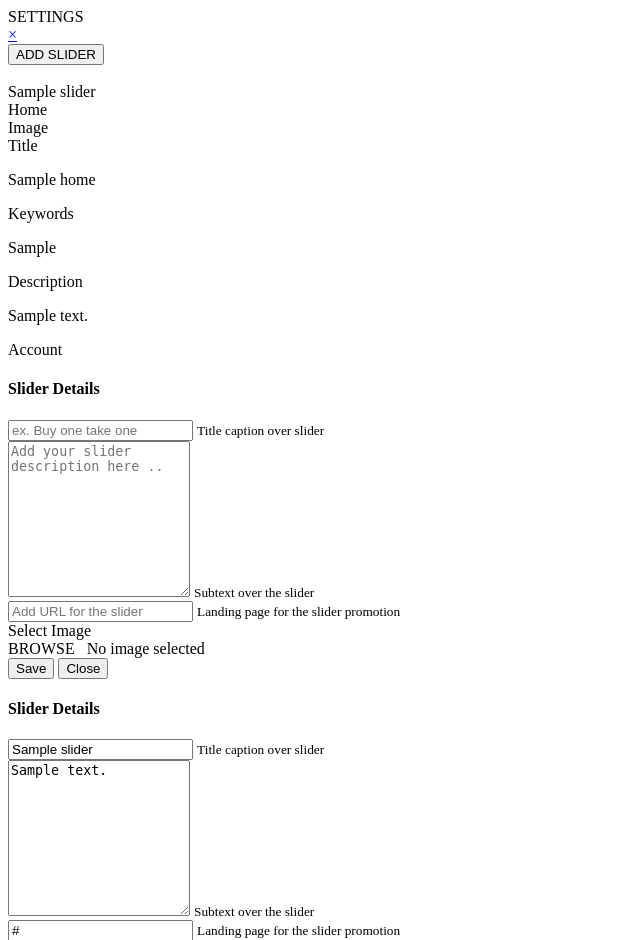
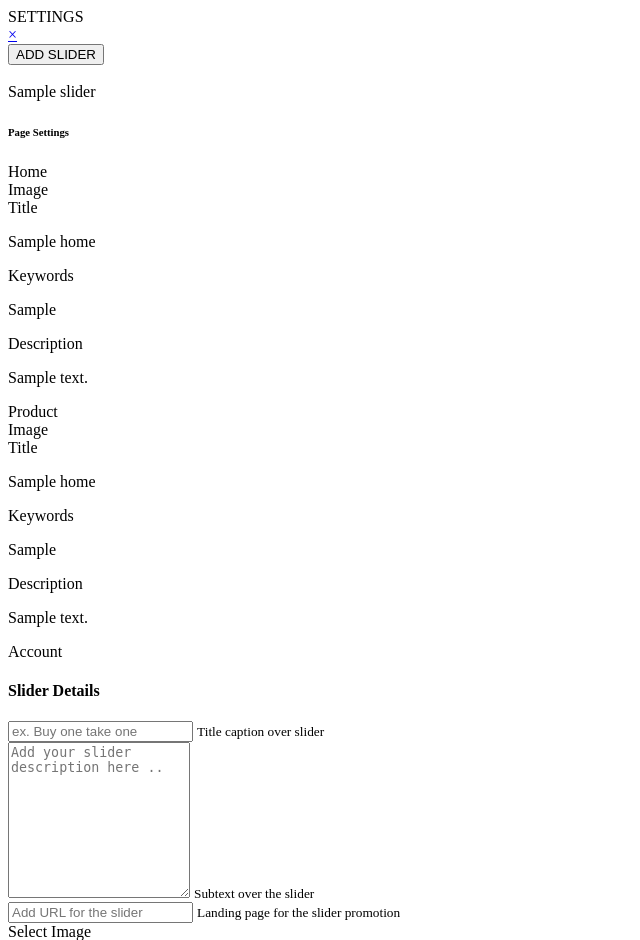
Before and after one commit to monddiestro/cytek-cms, a PHP site: the page made by application/views/admin-settings.php in a window 1280 px wide. Shown: the top 940 px of the page, without its empty margins (0-640 px from the left). Run offline with PHP 8.4, Linux system fonts and the light colour scheme; the template is opened without the code that fills it: most values are stand-ins (such as "Sample title", 1, 10 or a date in 2020); data that the repository does not hold is empty.

Commit message:
change product description homepage

```diff
--- a/application/controllers/Home.php
+++ b/application/controllers/Home.php
@@ -30,6 +30,7 @@ class Home extends CI_Controller
         $navigation["navs"] = $this->category_model->pull_subcategories();
         $navigation["page"] = "";
         $body_data["categories"] = $this->category_model->pull_categories();
+        $body_data["product_description"] = $this->page_model->pull_description(2);
         $body_data["featured"] = $this->product_model->pull_products_featured();
         $body_data["events"] = $this->event_model->pull_events();
         $body_data["slider"] = $this->page_model->pull_slider();
--- a/application/views/admin-settings.php
+++ b/application/views/admin-settings.php
@@ -37,6 +37,7 @@
               <button class="btn btn-primary" type="button" data-toggle="modal" data-target="#new-slider" class="btn btn-primary">ADD SLIDER</button>
             </div>
             <div class="card-header">
+              <div class="row">
                 <?php foreach($sliders as $s): ?>
                 <div class="col-sm-4">
                   <div class="card">
@@ -57,6 +58,52 @@
                   </div>
                 </div>
                 <?php endforeach ?>
+              </div>
+            </div>
+          </div>
+        </div>
+      </div>
+      <div class="row mt-5">
+        <div class="col-sm-12">
+          <h6 class="fw-bold">Page Settings</h6>
+        </div>
+      </div>
+      <div class="row mt-3">
+        <div class="col-sm-12">
+          <div class="card">
+            <div class="card-header">
+              <div class="row">
+                <div class="col-10">
+                  <label for="">Home</label>
+                </div>
+                <div class="col-2 text-right">
+                  <a data-toggle="modal" data-target="#homepage" class="text-success"><span class="fa fa-edit"></span></a>
+                </div>
+              </div>
+            </div>
+            <div class="card-header">
+            <?php foreach($home as $h): ?>
+              <div class="row">
+                <div class="col-sm">
+                  <label>Image</label>
+                  <img src="<?php echo base_url($h->meta_image) ?>" style="width:100%;margin-bottom:10px" alt="">
+                </div>
+                <div class="col-sm">
+                  <label>Title</label>
+                  <p><?php echo $h->title ?><p>
+                </div>
+                <div class="col-sm">
+                  <label>Keywords</label>
+                  <p><?php echo $h->meta_keywords ?></p>
+                </div>
+              </div>
+              <div class="row">
+                <div class="col-sm">
+                  <label>Description</label>
+                  <p><?php echo $h->meta_description ?></p>
+                </div>
+              </div>
+              <?php endforeach ?>
             </div>
           </div>
         </div>
@@ -67,7 +114,7 @@
             <div class="card-header">
               <div class="row">
                 <div class="col-10">
-                  <label for="">Home</label>
+                  <label for="">Product</label>
                 </div>
                 <div class="col-2 text-right">
                   <a data-toggle="modal" data-target="#homepage" class="text-success"><span class="fa fa-edit"></span></a>
--- a/application/views/home.php
+++ b/application/views/home.php
@@ -41,7 +41,7 @@
     <div class="row center">
       <div class="col-sm-12 center-title mt-4">
         <h4>Our Products</h4>
-        <p>Lorem ipsum dolor sit amet, consetetur sadipscing elitr, sed diam nonumy eirmod tempor invidunt ut labore et dolore magna aliquyam erat, sed diam voluptua. Stet clita kasd gubergren, no sea takimata sanctus est Lorem ipsum dolor sit amet.</h5>
+        <p><?php echo $product_description ?></h5>
       </div>
     </div>
     <div class="row">
```
Also changed, not shown: application/models/Page_model.php (+8 -0 lines), application/views/pre-footer.php (+45 -33 lines).
